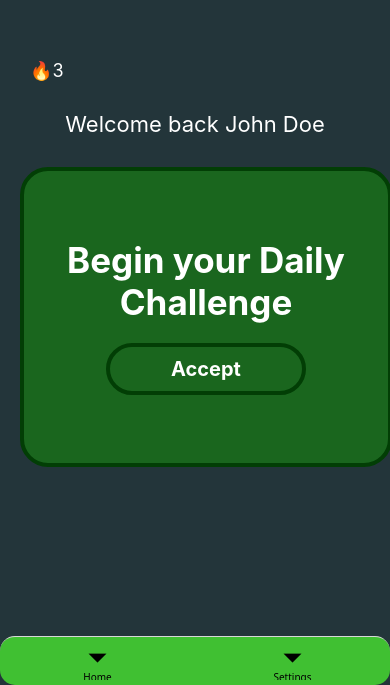
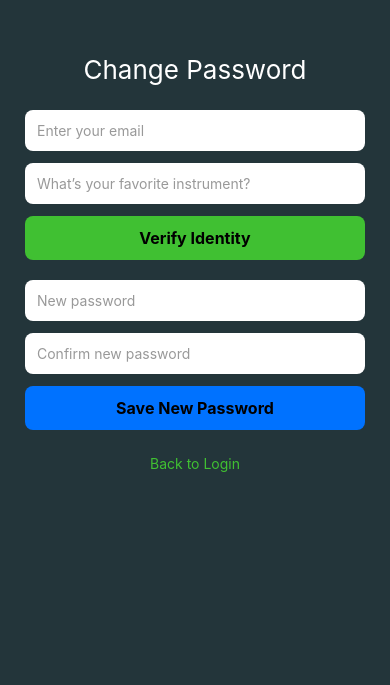
Before and after one commit to PatricioSal/EVO_App, a React Native app: screen /ChangePassword in a window 390 px wide. Shown: the part 159-844 px from the top of the page. Built offline with nearby package versions, Linux system fonts and the light colour scheme.

Commit message:
Fixed login in page with challenge button now working

```diff
--- a/App.js
+++ b/App.js
@@ -1,37 +1,52 @@
-import { StatusBar } from 'expo-status-bar';
 import { StyleSheet, Text, View } from 'react-native';
 import { NavigationContainer } from '@react-navigation/native';
 import { createBottomTabNavigator } from '@react-navigation/bottom-tabs';
+import { createNativeStackNavigator } from '@react-navigation/native-stack';
 
 import HomeScreen from './HomeScreen';
+import LoginScreen from './Login'; // your login page
+import ChangePasswordScreen from './ChangePassword';
+import ChallengeScreen from './Challenge'; // ✅ added import
 
 const Tab = createBottomTabNavigator();
+const Stack = createNativeStackNavigator();
 
 export default function App() {
   return (
     <NavigationContainer>
-      <Tab.Navigator
-        screenOptions = {{
-          headerShown: false,
-          tabBarStyle: {backgroundColor: "#40C032",
-            borderRadius: 15,
-            position: 'absolute'
-          },
-          tabBarActiveTintColor: "#000000",
-          tabBarInactiveTintColor:'#000000'
-        }}
-
-      >
-        <Tab.Screen name ="Home" component={HomeScreen} />
-        <Tab.Screen name ="Settings" component={SettnigScreen} />
-      </Tab.Navigator>
+      <Stack.Navigator screenOptions={{ headerShown: false }}>
+        <Stack.Screen name="Login" component={LoginScreen} />
+        <Stack.Screen name="MainTabs" component={MainTabs} />
+        <Stack.Screen name="ChangePassword" component={ChangePasswordScreen} />
+        <Stack.Screen name="Challenge" component={ChallengeScreen} />
+      </Stack.Navigator>
     </NavigationContainer>
   );
 }
 
+// Bottom Tab Navigator
+function MainTabs() {
+  return (
+    <Tab.Navigator
+      screenOptions={{
+        headerShown: false,
+        tabBarStyle: {
+          backgroundColor: '#40C032',
+          borderRadius: 15,
+          position: 'absolute',
+        },
+        tabBarActiveTintColor: '#000000',
+        tabBarInactiveTintColor: '#000000',
+      }}
+    >
+      <Tab.Screen name="Home" component={HomeScreen} />
+      <Tab.Screen name="Settings" component={SettingsScreen} />
+    </Tab.Navigator>
+  );
+}
 
-
-function SettnigScreen(){
+// Settings screen
+function SettingsScreen() {
   return (
     <View style={styles.container}>
       <Text style={styles.text}>Settings</Text>
--- /dev/null
+++ b/ChangePassword.js
@@ -0,0 +1,134 @@
+import React, { useState } from 'react';
+import { View, Text, TextInput, TouchableOpacity, StyleSheet, Alert } from 'react-native';
+
+export default function ChangePasswordScreen({ navigation }) {
+  const [email, setEmail] = useState('');
+  const [securityAnswer, setSecurityAnswer] = useState('');
+  const [newPassword, setNewPassword] = useState('');
+  const [confirmPassword, setConfirmPassword] = useState('');
+
+  const handleVerify = () => {
+    // Simulated verification (you'd normally check this on your backend)
+    if (email === 'test@example.com' && securityAnswer.toLowerCase() === 'drums') {
+      Alert.alert('Verification Successful', 'You may now set a new password.');
+    } else {
+      Alert.alert('Verification Failed', 'Invalid email or answer.');
+    }
+  };
+
+  const handleChangePassword = () => {
+    if (newPassword !== confirmPassword) {
+      Alert.alert('Error', 'Passwords do not match.');
+      return;
+    }
+    if (newPassword.length < 4) {
+      Alert.alert('Error', 'Password should be at least 4 characters.');
+      return;
+    }
+
+    // Simulate password update success
+    Alert.alert('Success', 'Your password has been changed successfully.');
+    navigation.navigate('Login'); // Go back to Login
+  };
+
+  return (
+    <View style={styles.container}>
+      <Text style={styles.title}>Change Password</Text>
+
+      <TextInput
+        style={styles.input}
+        placeholder="Enter your email"
+        placeholderTextColor="#999"
+        value={email}
+        onChangeText={setEmail}
+      />
+
+      <TextInput
+        style={styles.input}
+        placeholder="What’s your favorite instrument?"
+        placeholderTextColor="#999"
+        value={securityAnswer}
+        onChangeText={setSecurityAnswer}
+      />
+
+      <TouchableOpacity style={styles.verifyButton} onPress={handleVerify}>
+        <Text style={styles.buttonText}>Verify Identity</Text>
+      </TouchableOpacity>
+
+      <TextInput
+        style={styles.input}
+        placeholder="New password"
+        placeholderTextColor="#999"
+        secureTextEntry
+        value={newPassword}
+        onChangeText={setNewPassword}
+      />
+
+      <TextInput
+        style={styles.input}
+        placeholder="Confirm new password"
+        placeholderTextColor="#999"
+        secureTextEntry
+        value={confirmPassword}
+        onChangeText={setConfirmPassword}
+      />
+
+      <TouchableOpacity style={styles.saveButton} onPress={handleChangePassword}>
+        <Text style={styles.buttonText}>Save New Password</Text>
+      </TouchableOpacity>
+
+      <TouchableOpacity onPress={() => navigation.navigate('Login')}>
+        <Text style={styles.backText}>Back to Login</Text>
+      </TouchableOpacity>
+    </View>
+  );
+}
+
+const styles = StyleSheet.create({
+  container: {
+    flex: 1,
+    backgroundColor: '#23353A',
+    justifyContent: 'center',
+    alignItems: 'center',
+    padding: 25,
+  },
+  title: {
+    color: '#fff',
+    fontSize: 26,
+    marginBottom: 25,
+  },
+  input: {
+    width: '100%',
+    backgroundColor: '#fff',
+    borderRadius: 8,
+    padding: 12,
+    marginBottom: 12,
+    color: '#000',
+  },
+  verifyButton: {
+    backgroundColor: '#40C032',
+    borderRadius: 8,
+    paddingVertical: 12,
+    width: '100%',
+    alignItems: 'center',
+    marginBottom: 20,
+  },
+  saveButton: {
+    backgroundColor: '#0072FF',
+    borderRadius: 8,
+    paddingVertical: 12,
+    width: '100%',
+    alignItems: 'center',
+    marginBottom: 10,
+  },
+  buttonText: {
+    color: '#000',
+    fontWeight: 'bold',
+    fontSize: 16,
+  },
+  backText: {
+    color: '#40C032',
+    fontSize: 14,
+    marginTop: 15,
+  },
+});
--- a/Login.js
+++ b/Login.js
@@ -1,15 +1,34 @@
-import React, { useState } from 'react';
-import { View, Text, TextInput, TouchableOpacity, StyleSheet } from 'react-native';
+import React, { useState, useEffect, useRef } from 'react';
+import { View, Text, TextInput, TouchableOpacity, StyleSheet, Image, Animated } from 'react-native';
 
 export default function LoginScreen({ navigation }) {
   const [email, setEmail] = useState('');
   const [password, setPassword] = useState('');
 
+  // Animations
+  const fadeAnim = useRef(new Animated.Value(0)).current;
+  const slideAnim = useRef(new Animated.Value(-30)).current;
+
+  useEffect(() => {
+    // Fade in + slide down logo + form
+    Animated.parallel([
+      Animated.timing(fadeAnim, {
+        toValue: 1,
+        duration: 1000,
+        useNativeDriver: true,
+      }),
+      Animated.spring(slideAnim, {
+        toValue: 0,
+        friction: 5,
+        useNativeDriver: true,
+      }),
+    ]).start();
+  }, []);
+
   const handleLogin = () => {
-    // Simple mock login validation (you can connect to a backend later)
     if (email === 'test@example.com' && password === '1234') {
       alert('Login Successful!');
-      navigation.replace('MainTabs'); // Go to your tab screens
+      navigation.replace('MainTabs');
     } else {
       alert('Invalid email or password');
     }
@@ -17,6 +36,17 @@ export default function LoginScreen({ navigation }) {
 
   return (
     <View style={styles.container}>
+      {/* Animated Logo */}
+      <Animated.View style={[styles.logoContainer, { opacity: fadeAnim, transform: [{ translateY: slideAnim }] }]}>
+        <Image
+          source={require('./assets/EvoImg2.png')}
+          style={styles.logo}
+          resizeMode="contain"
+        />
+      </Animated.View>
+
+      {/* Animated Form */}
+      <Animated.View style={[styles.formContainer, { opacity: fadeAnim }]}>
         <Text style={styles.title}>Welcome Back</Text>
         <Text style={styles.subtitle}>Login to continue</Text>
 
@@ -37,11 +67,19 @@ export default function LoginScreen({ navigation }) {
           onChangeText={setPassword}
         />
 
+        {/* Forgot Password - right under password box */}
+        <TouchableOpacity onPress={() => navigation.navigate('ChangePassword')} style={styles.forgotContainer}>
+          <Text style={styles.forgotText}>Forgot password?</Text>
+        </TouchableOpacity>
+
+        {/* Login Button */}
         <TouchableOpacity style={styles.loginButton} onPress={handleLogin}>
           <Text style={styles.loginText}>Login</Text>
         </TouchableOpacity>
+      </Animated.View>
 
-      <TouchableOpacity onPress={() => alert('Sign up flow coming soon!')}>
+      {/* Sign-up text moved to the bottom */}
+      <TouchableOpacity onPress={() => alert('Sign up flow coming soon!')} style={styles.bottomTextContainer}>
         <Text style={styles.signupText}>Don’t have an account? Sign up</Text>
       </TouchableOpacity>
     </View>
@@ -53,8 +91,21 @@ const styles = StyleSheet.create({
     flex: 1,
     backgroundColor: '#23353A',
     alignItems: 'center',
-    justifyContent: 'center',
-    padding: 30,
+    justifyContent: 'space-between',
+    paddingVertical: 60,
+  },
+  logoContainer: {
+    alignItems: 'center',
+    marginTop: 40,
+  },
+  logo: {
+    width: 200,
+    height: 200,
+    borderRadius: 25,
+  },
+  formContainer: {
+    width: '85%',
+    alignItems: 'center',
   },
   title: {
     color: '#fff',
@@ -72,8 +123,17 @@ const styles = StyleSheet.create({
     backgroundColor: '#fff',
     borderRadius: 10,
     padding: 15,
-    marginBottom: 15,
+    marginBottom: 10,
     color: '#000',
+  },
+  forgotContainer: {
+    width: '100%',
+    alignItems: 'flex-end',
+    marginBottom: 20,
+  },
+  forgotText: {
+    color: '#40C032',
+    fontSize: 14,
   },
   loginButton: {
     backgroundColor: '#40C032',
@@ -88,9 +148,11 @@ const styles = StyleSheet.create({
     fontSize: 18,
     fontWeight: 'bold',
   },
+  bottomTextContainer: {
+    marginBottom: 20,
+  },
   signupText: {
     color: '#40C032',
     fontSize: 14,
-    marginTop: 10,
   },
 });
```
Also changed, not shown: TerminalFunctions.txt, assets/EvoImg2.png (added). Lines whose indentation alone changed are shown as unchanged.
